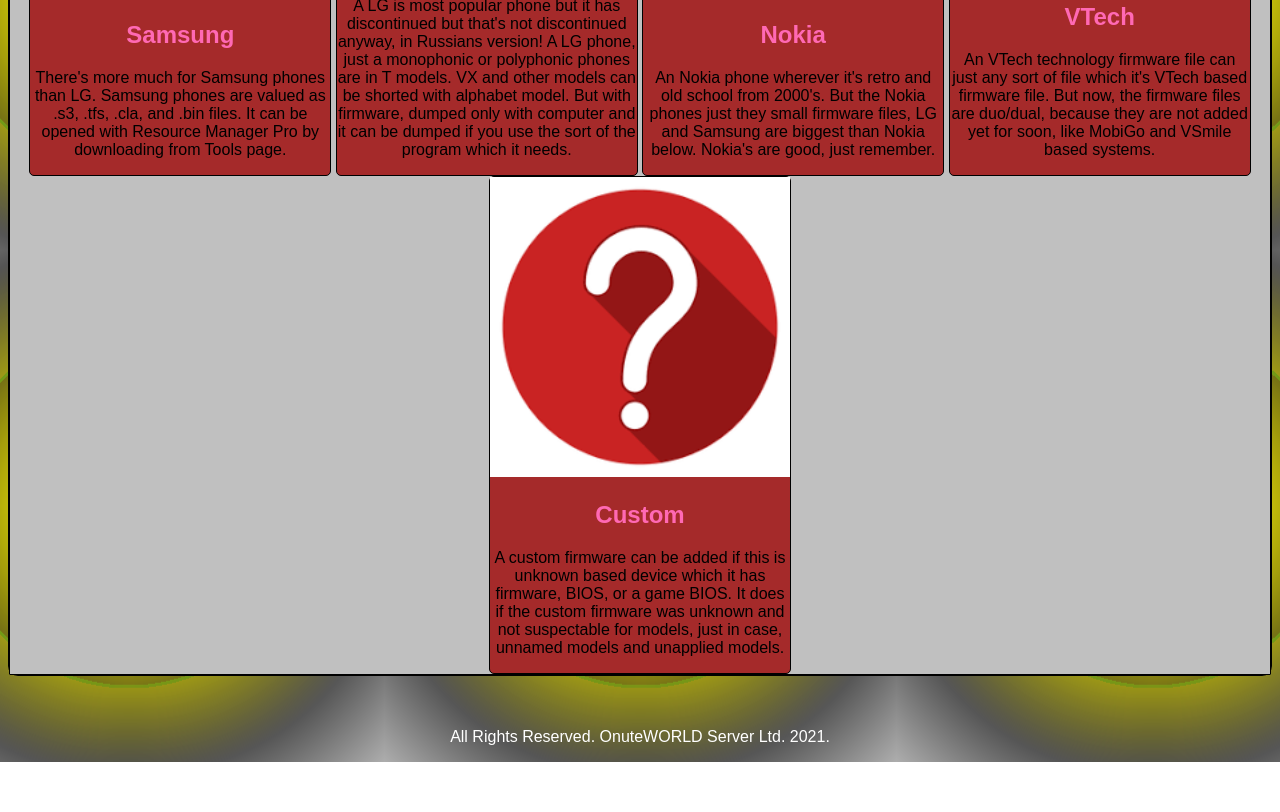
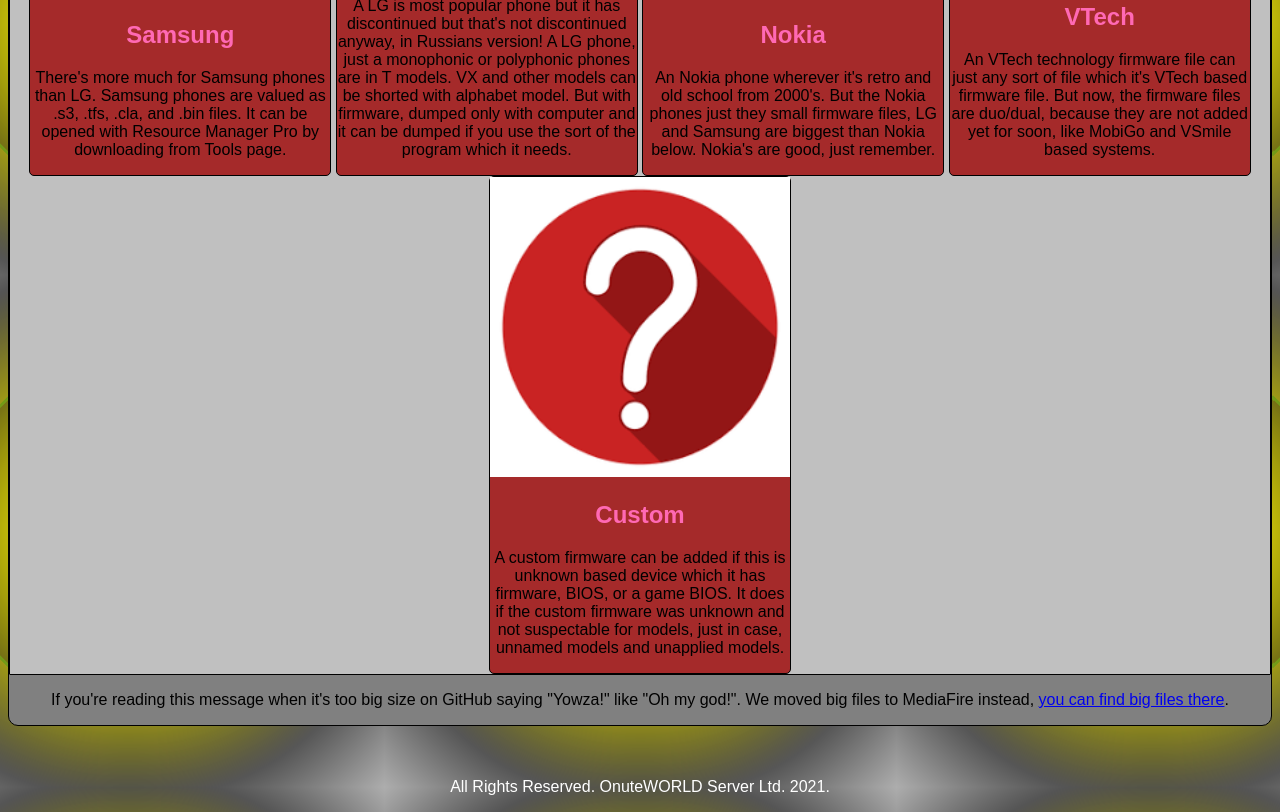
Before and after one commit to romphonix/romphonix.github.io, a plain HTML site: page firmware.html in a window 1280 px wide. Shown: the part 774-1586 px from the top of the page. Before the commit the page ends 1536 px from the top, so only its background shows below. Drawn offline with Linux system fonts and the light colour scheme.

Commit message:
Update firmware.html

```diff
--- a/firmware.html
+++ b/firmware.html
@@ -66,6 +66,7 @@
 <p>A custom firmware can be added if this is unknown based device which it has firmware, BIOS, or a game BIOS. It does if the custom firmware was unknown and not suspectable for models, just in case, unnamed models and unapplied models.</p>
 </div>
 </div>
+  <p>If you're reading this message when it's too big size on GitHub saying "Yowza!" like "Oh my god!". We moved big files to MediaFire instead, <a href="https://www.mediafire.com/folder/dmdomvl2hb998/Coolphonix">you can find big files there</a>.</p>
 </div>
 <br><br>
 <p style="color: white;">All Rights Reserved. OnuteWORLD Server Ltd. 2021.</p>
```
